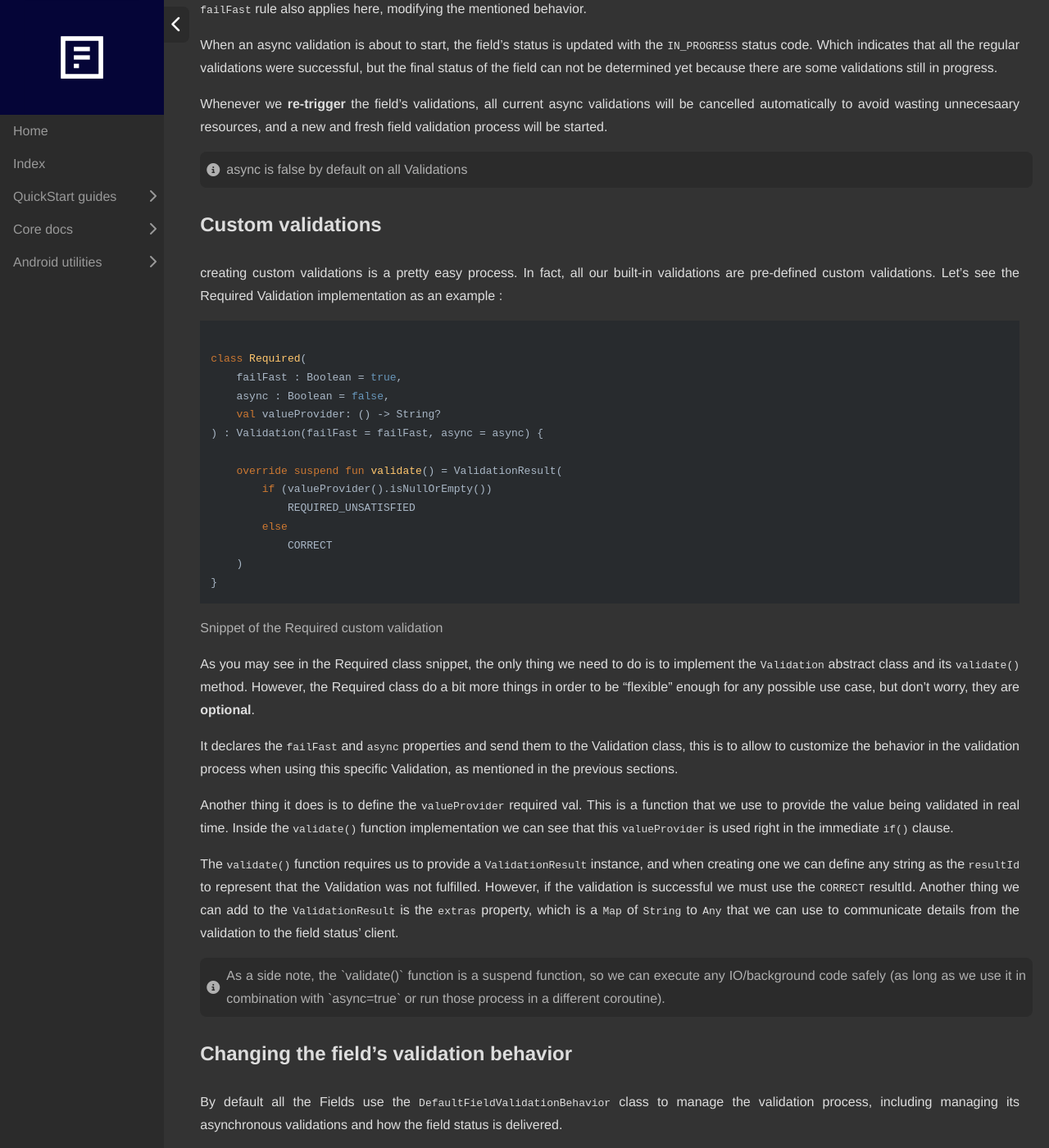
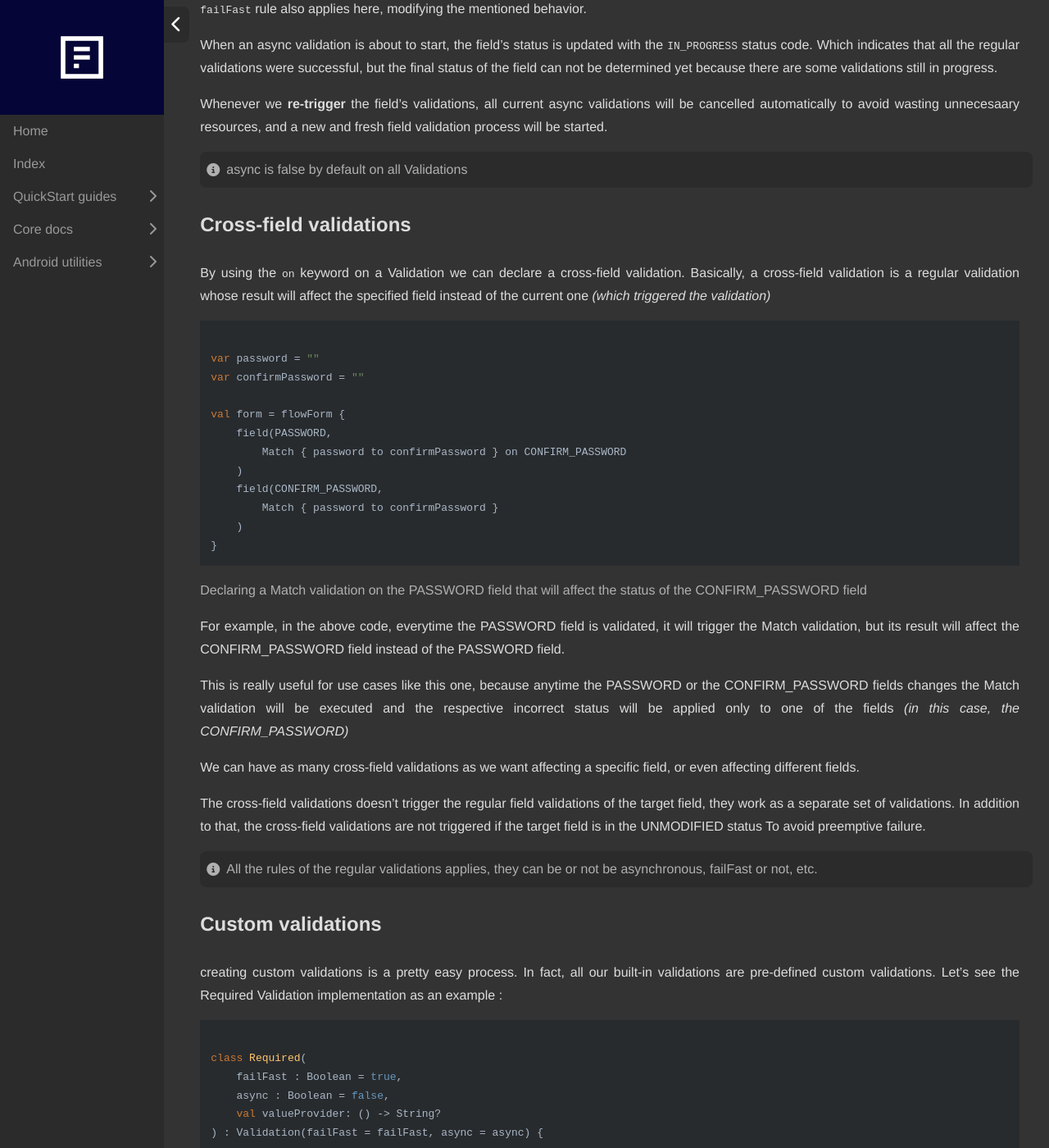
Before and after one commit to rootstrap/FlowForms, a Jekyll site: the page built from docs/pages/core/Validation.md, in a window 1280 px wide and 1400 px high, scrolled down 2247 px. Shown: the whole window at 82% size. Built offline with Jekyll 4.4.1, drawn with Linux system fonts in a browser that asks for light colours; nearby versions of some CDN libraries; some of the changed text lies outside the part shown.

Commit message:
Cross-field validations docs and typo fixes

```diff
--- a/docs/pages/core/Validation.md
+++ b/docs/pages/core/Validation.md
@@ -77,6 +77,38 @@ When an async validation is about to start, the field's status is updated with t
 Whenever we **re-trigger** the field's validations, all current async validations will be cancelled automatically to avoid wasting unnecesaary resources, and a new and fresh field validation process will be started.
 
 <div class="rs-row comment"> <i class="comment-icon fa-solid fa-circle-info"></i> <div class="comment"> async is false by default on all Validations </div> </div>
+
+## Cross-field validations
+
+By using the `on` keyword on a Validation we can declare a cross-field validation. Basically, a cross-field validation is a regular validation whose result will affect the specified field instead of the current one _(which triggered the validation)_
+
+<pre><code class="kotlin">
+var password = ""
+var confirmPassword = ""
+
+val form = flowForm {
+    field(PASSWORD,
+        Match { password to confirmPassword } on CONFIRM_PASSWORD
+    )
+    field(CONFIRM_PASSWORD,
+        Match { password to confirmPassword }
+    )
+}
+</code></pre>
+<p class="comment">Declaring a Match validation on the PASSWORD field that will affect the status of the CONFIRM_PASSWORD field</p>
+
+For example, in the above code, everytime the PASSWORD field is validated, it will trigger the Match validation, but its result will affect the CONFIRM_PASSWORD field instead of the PASSWORD field.
+
+This is really useful for use cases like this one, because anytime the PASSWORD or the CONFIRM_PASSWORD fields changes the Match validation will be executed and the respective incorrect status will be applied only to one of the fields _(in this case, the CONFIRM_PASSWORD)_
+
+
+We can have as many cross-field validations as we want affecting a specific field, or even affecting different fields.
+
+The cross-field validations doesn't trigger the regular field validations of the target field, they work as a separate set of validations. In addition to that, the cross-field validations are not triggered if the target field is in the UNMODIFIED status To avoid preemptive failure.
+
+<div class="rs-row comment"> <i class="comment-icon fa-solid fa-circle-info"></i> <div class="comment">
+All the rules of the regular validations applies, they can be or not be asynchronous, failFast or not, etc.
+</div> </div>
 
 ## Custom validations
 
@@ -119,7 +151,7 @@ If you want to modify how the validation behavior process works you can create y
 <pre><code class="kotlin">
 var userName = ""
 val form = flowForm {
-    field("username", Required { userName } ) {
+    field("username", Required { userName }) {
         validationBehavior = MyCustomValidationBehavior()
     }
 }
```
Also changed, not shown: other parts of docs/pages/core/Validation.md (+1 -1 lines), docs/index.md (+2 -2 lines), docs/pages/android-utils/Binding.md (+2 -2 lines), docs/pages/core/FlowForm.md (+6 -3 lines), docs/pages/documentation-index.md (+1 -0 lines), README.md.
